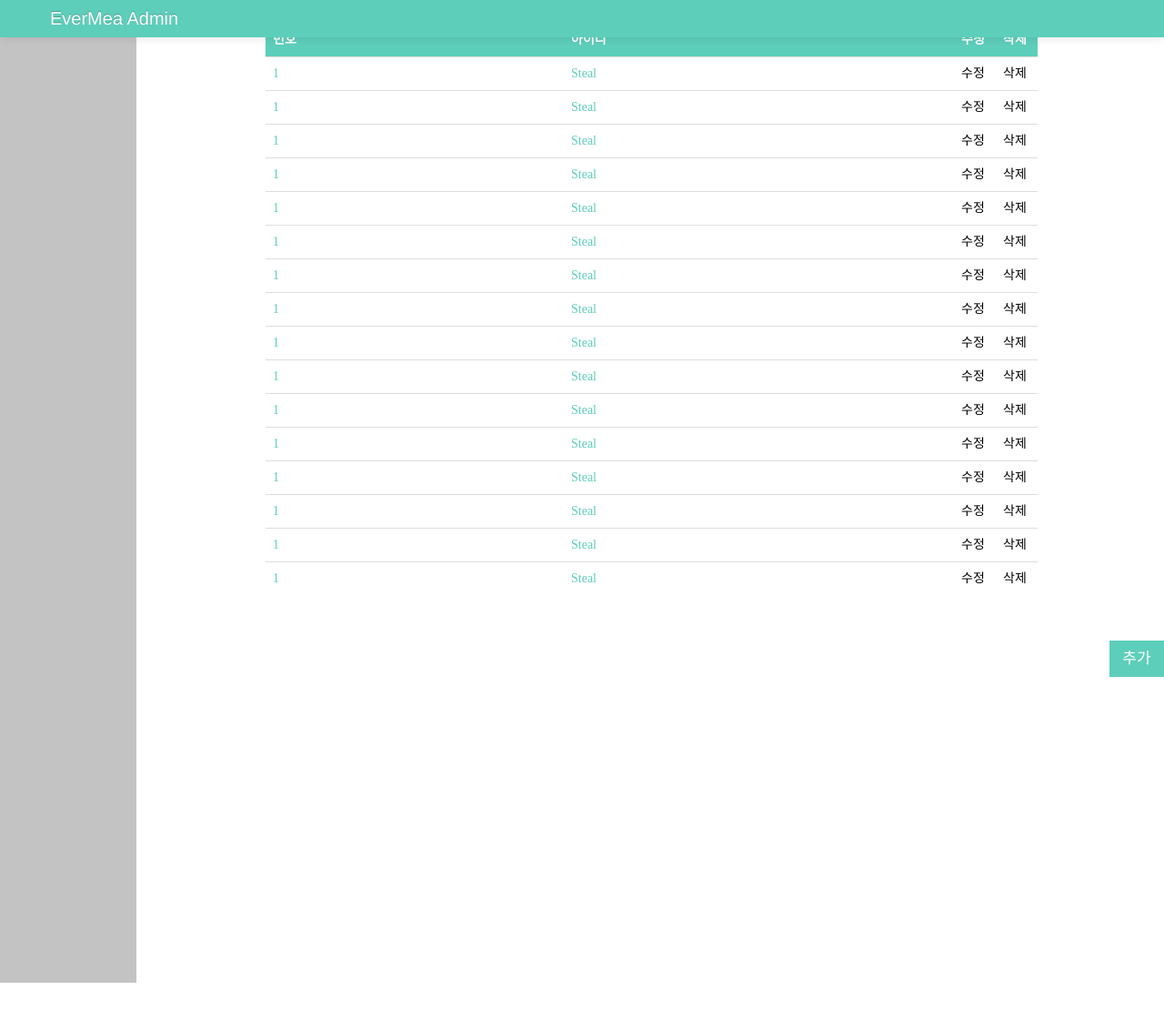
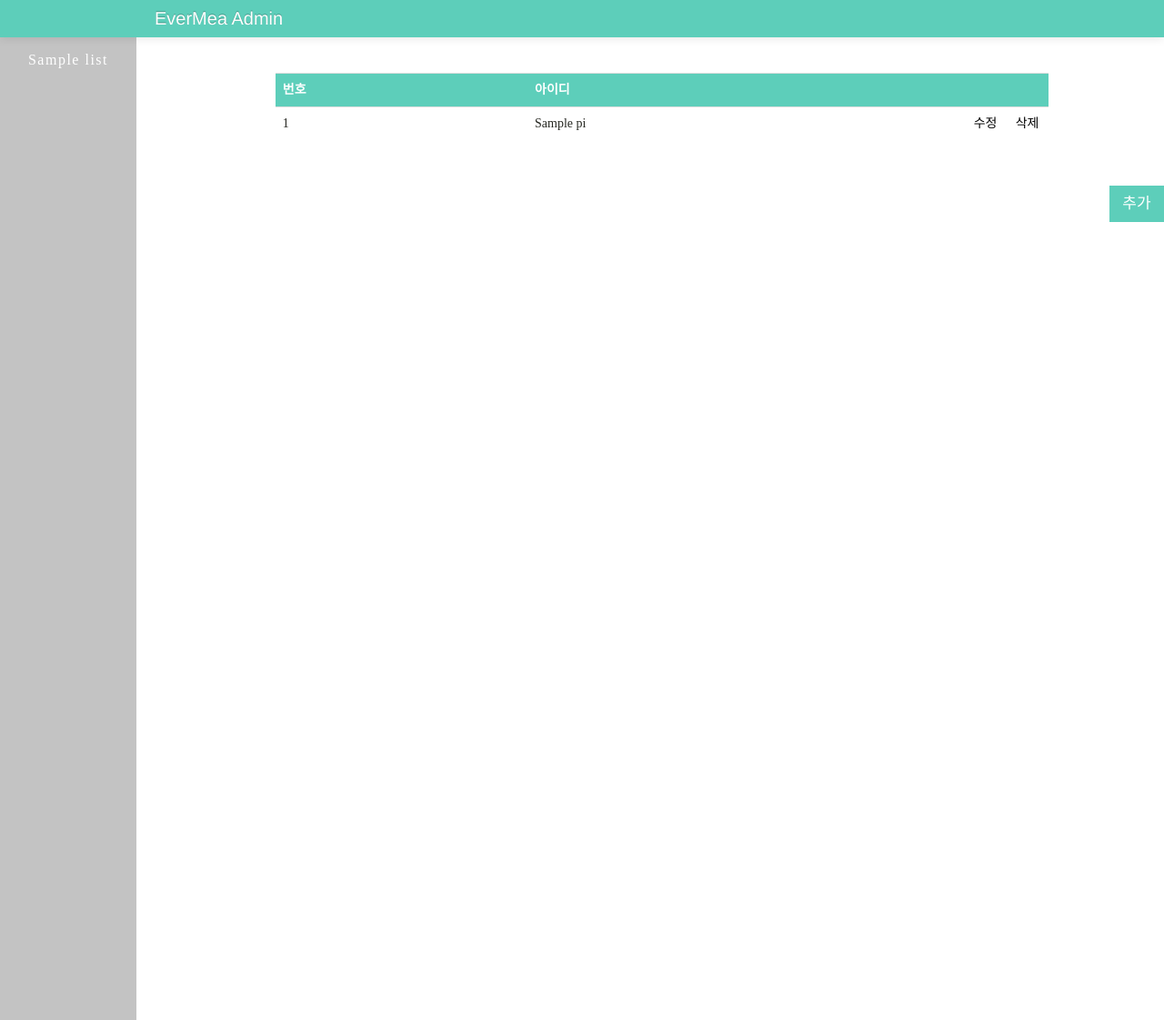
Before and after one commit to evan-choi/EverMeal_Web, a Python web app: template app/templates/index.html in a window 1280 px wide. Shown: the whole page at 91% size. Before the commit the page ends 1080 px from the top, so only its background shows below. Run offline with Jinja, Linux system fonts and the light colour scheme; the template is opened without the code that fills it: most values are stand-ins (such as "Sample title", 1, 10 or a date in 2020); some libraries are stand-ins or nearby versions.

Commit message:
clean db

```diff
--- a/app/static/css/index.css
+++ b/app/static/css/index.css
@@ -9,7 +9,7 @@ table{
 	width:80%;
 }
 .span10{
-	margin-top: 25px;
+	margin-top: 80px;
 	margin-bottom: 50px;
 }
 
@@ -18,10 +18,17 @@ table{
 	background: #5DCEBA;
 	color:white;
 }
-.table.content{
+.table.body > tr{
 	text-align:center;
 	padding-right: 100px;
-	color:#5DCEBA;
+	color:#272822;
+}
+.table.body > tr > td > div > a{
+	text-align: center;
+	text-decoration-color: white;
+	text-decoration: none;
+	display: block;
+	color: black;
 }
 .content.modify{
 	transition: all 0.3s ease;
@@ -67,9 +74,9 @@ box-shadow: 0px 2px 2px #555555;
 	text-decoration: none;
 	font-size: 17px;
 	font-weight: normal;
-
 }
 .left-bar{
+	padding-top: 41px;
 	position: relative;
 	left: 0;
 	width:150px;
--- a/app/templates/index.html
+++ b/app/templates/index.html
@@ -4,7 +4,7 @@
 	<title>EverMeal Admin</title>
 	<meta name="viewport" content="width=device-width, initial-scale=1.0">
 	<link href="static/bootstrap/css/bootstrap.css" rel="stylesheet">
-	<link href="static/bootstrap/css/bootstrap-responsive.css" rel="stylesheet">
+
 	<link href="static/css/index.css" rel="stylesheet">
 </head>
 <body>
@@ -20,21 +20,18 @@
 			<div class="span2">
 				<div class='left-bar'>
 					<ul>
-
-						<!--<li class="nav-header"></li>-->
-
 						{% for s in list %}
 						{% if s == selected %}
-						<li class="active"><a href="admin/{{ s }}">{{ s }}</li>
+						<li class="active"><a href="admin?menu={{ s }}">{{ s }}</a></li>
 						{% else %}
-						<li><a href="admin/{{ s }}">{{ s }}</li>
+						<li><a href="admin?menu={{ s }}">{{ s }}</a></li>
 						{% endif %}
 						{% endfor %}
 					</ul>
 				</div>
 			</div>
 			<div class="span10">
-				<table style="margin:0 auto; text-align:center;">
+				<table style="margin:0 auto; text-align:center; margin-left: 85px;">
 					<thread>
 						<tr class='table title'>
 							<th scope="col">
@@ -43,111 +40,23 @@
 							<th scope="col">
 								아이디
 							</th>
-							<th scope="col">
-								수정
-							</th>
-							<th scope="col">
-								삭제
-							</th>
+							<th scope="col"/>
+							<th scope="col"/>
 						</tr>
 					</thread>
-					<tbody>
-						<tr class="table content">
-							<td>1</td>
-							<td>Steal</td>
-							<td class="content modify">수정</td>
-							<td class="content delete">삭제</td>
+					<tbody class="table body">
+						{% for p in pi %}
+						<tr>
+							<td>{{ p.id }}</td>
+							<td>{{ p.name }}</td>
+							<td class="content modify">
+								<div><a href='#'>수정</a></div>
+							</td>
+							<td class="content delete">
+								<div><a href='#'>삭제</a></div>
+							</td>
 						</tr>
-						<tr class="table content">
-							<td>1</td>
-							<td>Steal</td>
-							<td class="content modify">수정</td>
-							<td class="content delete">삭제</td>
-						</tr>
-						<tr class="table content">
-							<td>1</td>
-							<td>Steal</td>
-							<td class="content modify">수정</td>
-							<td class="content delete">삭제</td>
-						</tr>
-						<tr class="table content">
-							<td>1</td>
-							<td>Steal</td>
-							<td class="content modify">수정</td>
-							<td class="content delete">삭제</td>
-						</tr>
-						<tr class="table content">
-							<td>1</td>
-							<td>Steal</td>
-							<td class="content modify">수정</td>
-							<td class="content delete">삭제</td>
-						</tr>
-						<tr class="table content">
-							<td>1</td>
-							<td>Steal</td>
-							<td class="content modify">수정</td>
-							<td class="content delete">삭제</td>
-						</tr>
-						<tr class="table content">
-							<td>1</td>
-							<td>Steal</td>
-							<td class="content modify">수정</td>
-							<td class="content delete">삭제</td>
-						</tr>
-						<tr class="table content">
-							<td>1</td>
-							<td>Steal</td>
-							<td class="content modify">수정</td>
-							<td class="content delete">삭제</td>
-						</tr>
-						<tr class="table content">
-							<td>1</td>
-							<td>Steal</td>
-							<td class="content modify">수정</td>
-							<td class="content delete">삭제</td>
-						</tr>
-						<tr class="table content">
-							<td>1</td>
-							<td>Steal</td>
-							<td class="content modify">수정</td>
-							<td class="content delete">삭제</td>
-						</tr>
-						<tr class="table content">
-							<td>1</td>
-							<td>Steal</td>
-							<td class="content modify">수정</td>
-							<td class="content delete">삭제</td>
-						</tr>
-						<tr class="table content">
-							<td>1</td>
-							<td>Steal</td>
-							<td class="content modify">수정</td>
-							<td class="content delete">삭제</td>
-						</tr>
-						<tr class="table content">
-							<td>1</td>
-							<td>Steal</td>
-							<td class="content modify">수정</td>
-							<td class="content delete">삭제</td>
-						</tr>
-						<tr class="table content">
-							<td>1</td>
-							<td>Steal</td>
-							<td class="content modify">수정</td>
-							<td class="content delete">삭제</td>
-						</tr>
-						<tr class="table content">
-							<td>1</td>
-							<td>Steal</td>
-							<td class="content modify">수정</td>
-							<td class="content delete">삭제</td>
-						</tr>
-						<tr class="table content">
-							<td>1</td>
-							<td>Steal</td>
-							<td class="content modify">수정</td>
-							<td class="content delete">삭제</td>
-						</tr>
+						{% endfor %}
 					</tbody>
 				</table>
 			</div>
```
Also changed, not shown: app/routes/cms/loginController.py (+14 -4 lines).
